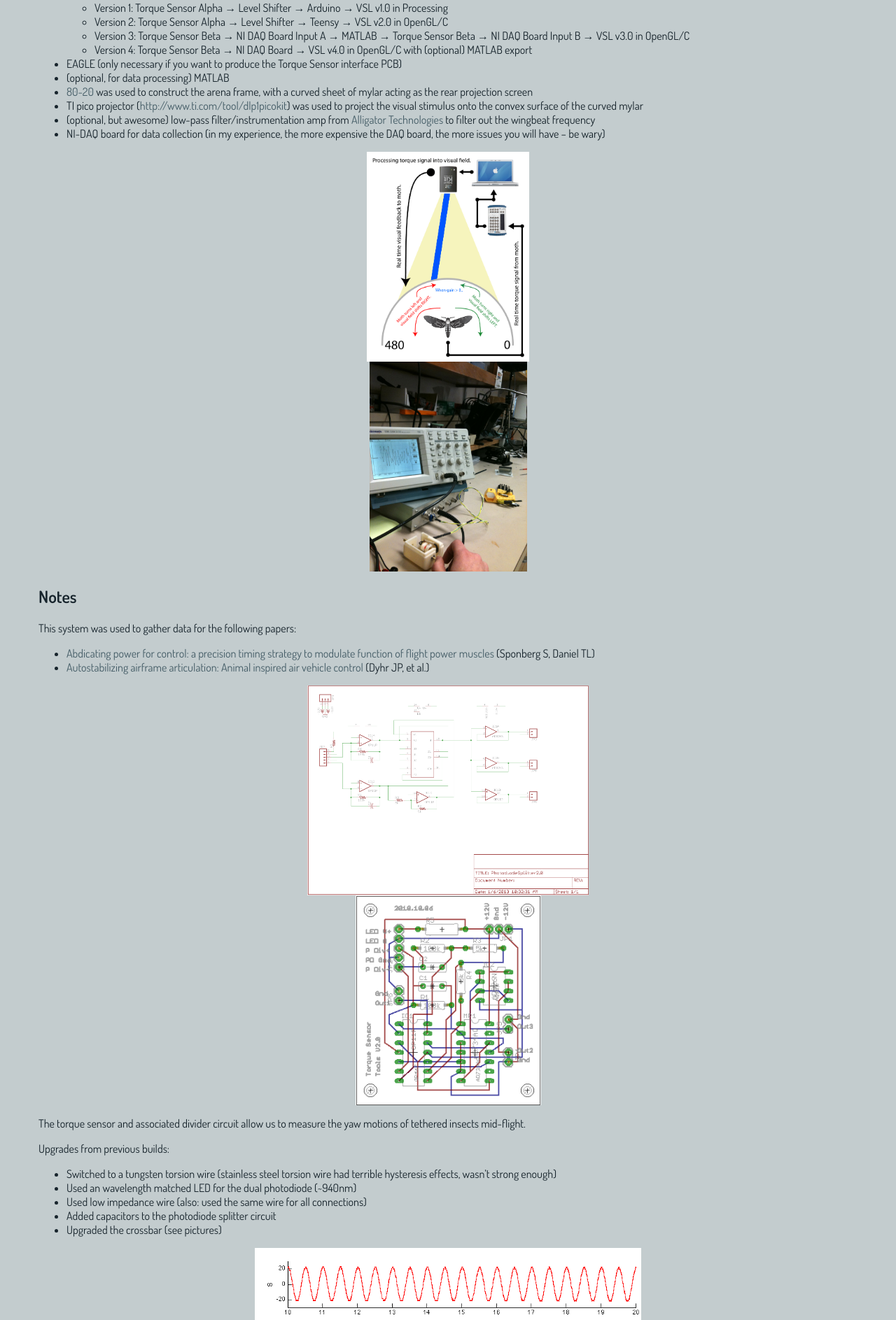
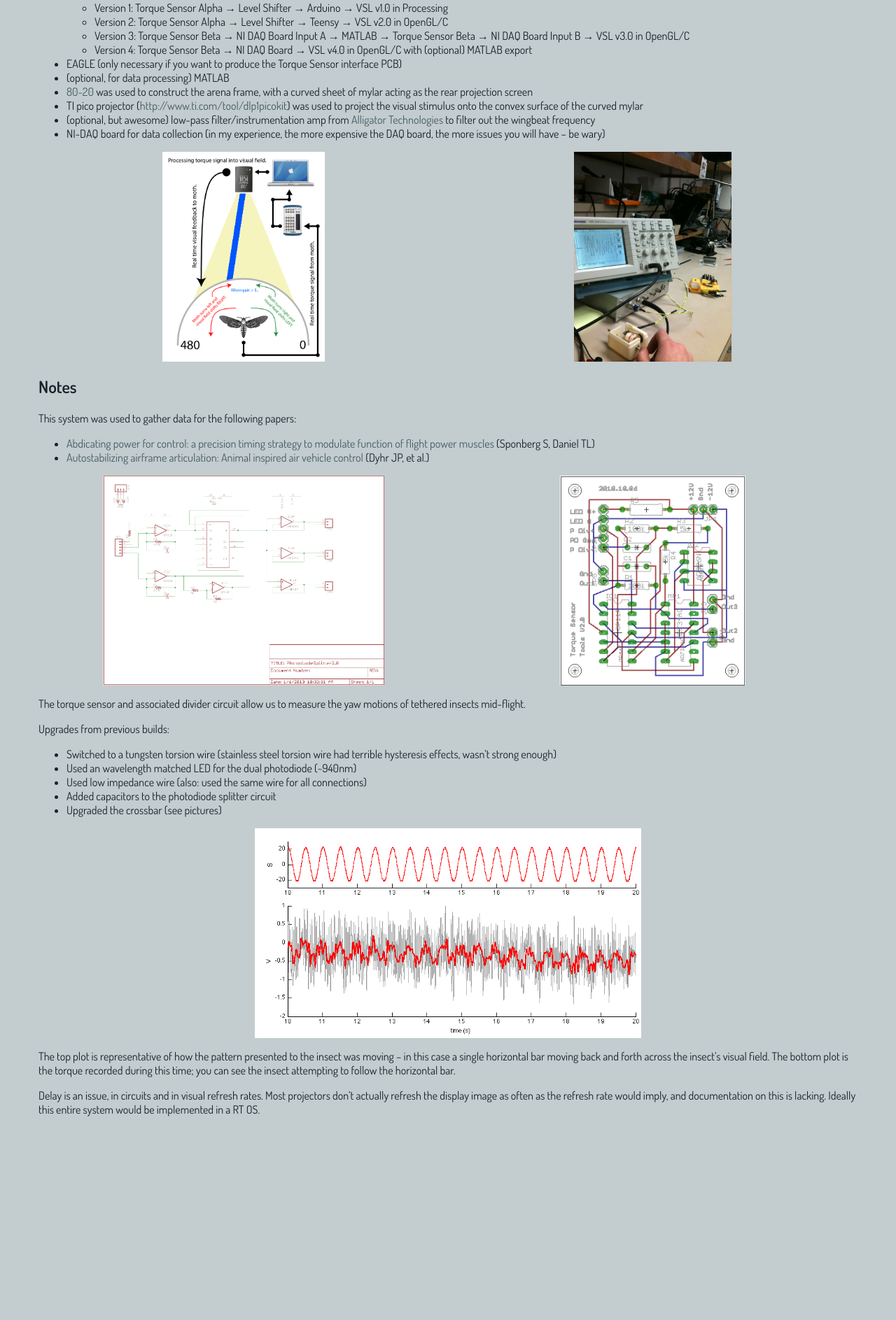
Before and after one commit to kairozu/kairozu.github.io, a Jekyll site: the page built from updates/_posts/2011-04-01-insect-flight-lab.md, in a window 1280 px wide. Shown: the part 887-2774 px from the top of the page at 70% size. Built offline with Jekyll 4.4.1, drawn with Linux system fonts in a browser that asks for light colours; nearby versions of some CDN libraries; after the commit the page ends 2539 px from its top, so only the background shows below that.

Commit message:
add row wrap

```diff
--- a/css/main.css
+++ b/css/main.css
@@ -31,7 +31,6 @@
 }
 .flexBox {
     display: flex;
-    flex-flow: row wrap;
     justify-content: space-around;
 }
 
@@ -103,6 +102,7 @@
 @media all and (max-width: 756px) {
     .fcMain { flex-wrap: wrap; }
     .fcMain div { flex: 0 1 100%; }
+    .flexBox { flex-flow: row wrap; }
 }
 
 @media all and (max-width: 456px) {
```
